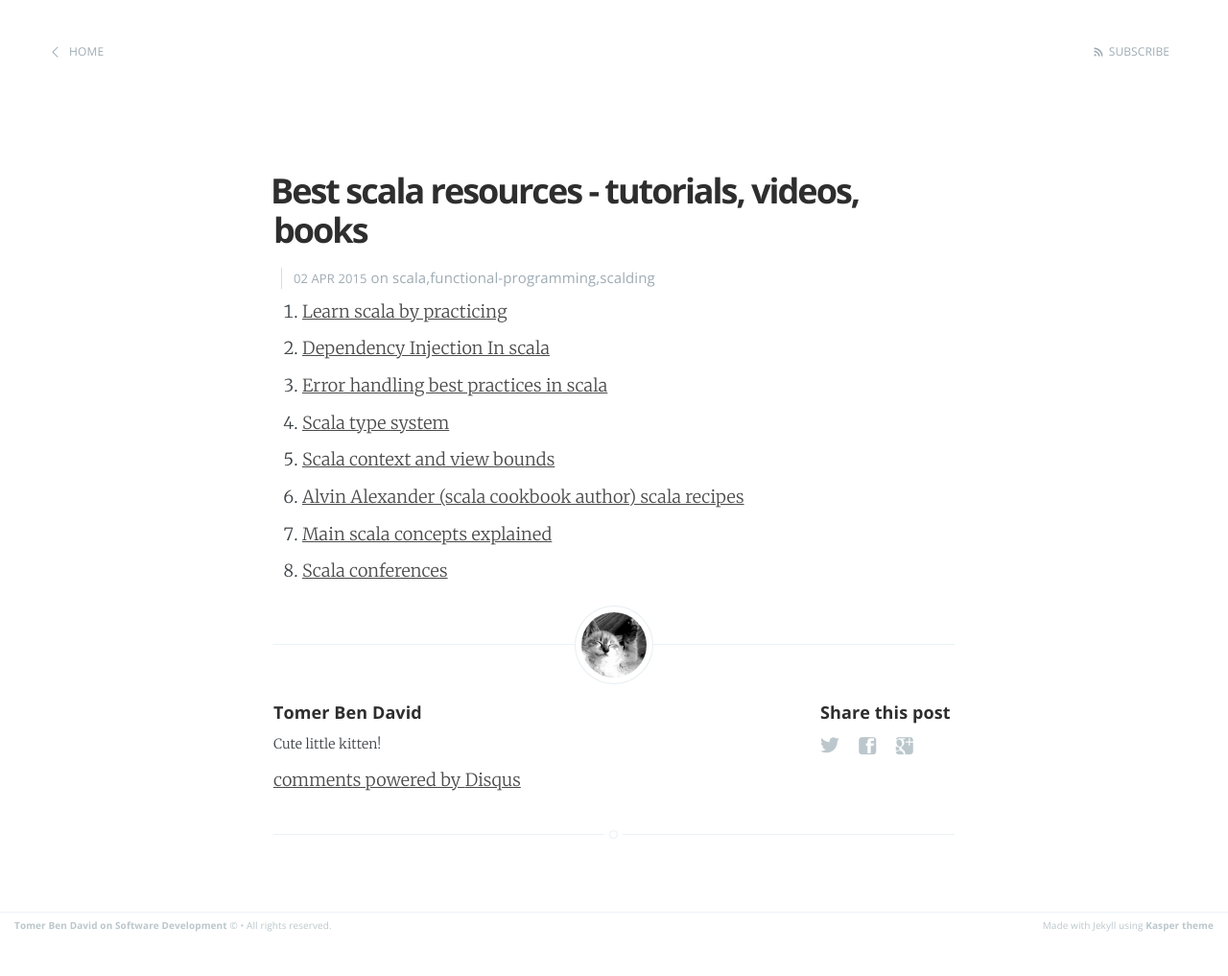
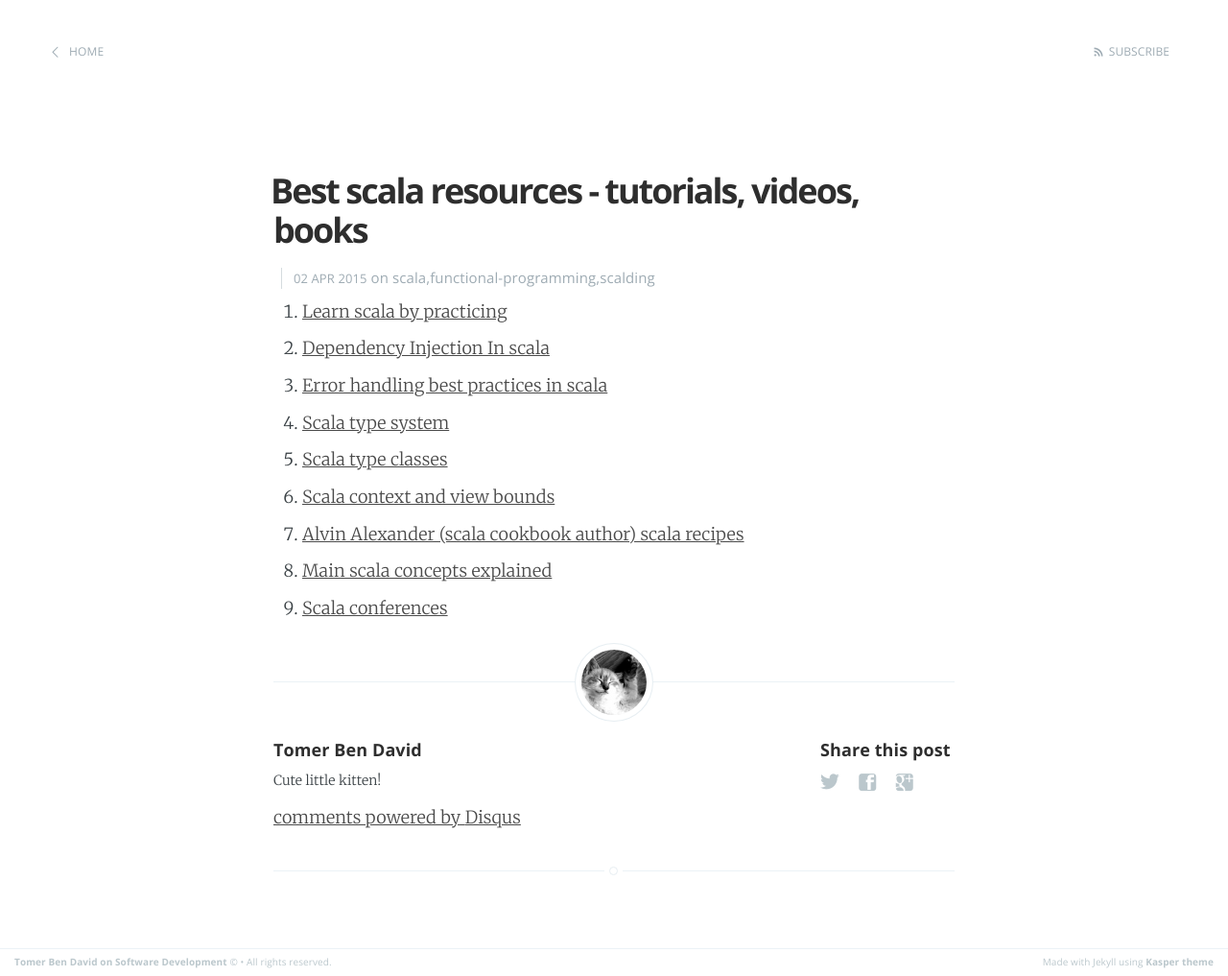
Before and after one commit to tomer-ben-david/tomer-ben-david.github.io.jekyll, a Jekyll site: the page built from _posts/2015-04-02-best-scala-resources-tutorials-books-videos.markdown, in a window 1280 px wide. Shown: the whole page at 96% size. Built offline with Jekyll 4.4.1, drawn with Linux system fonts in a browser that asks for light colours; Markdown is read by kramdown in place of the engine named in the settings; comment, search, counter and statistics services are not loaded; before the commit the page ends 978 px from its top, so only the background shows below that.

Commit message:
+scala type classes

```diff
--- a/_posts/2015-04-02-best-scala-resources-tutorials-books-videos.markdown
+++ b/_posts/2015-04-02-best-scala-resources-tutorials-books-videos.markdown
@@ -9,6 +9,7 @@ comments: true
 1. [Dependency Injection In scala](http://di-in-scala.github.io/)
 1. [Error handling best practices in scala](https://tersesystems.com/2012/12/27/error-handling-in-scala/)
 1. [Scala type system](http://ktoso.github.io/scala-types-of-types/)
+1. [Scala type classes](http://danielwestheide.com/blog/2013/02/06/the-neophytes-guide-to-scala-part-12-type-classes.html)
 1. [Scala context and view bounds](http://stackoverflow.com/questions/4465948/what-are-scala-context-and-view-bounds)
 1. [Alvin Alexander (scala cookbook author) scala recipes](http://alvinalexander.com/scala)
 1. [Main scala concepts explained](http://naildrivin5.com/scalatour/)
```
